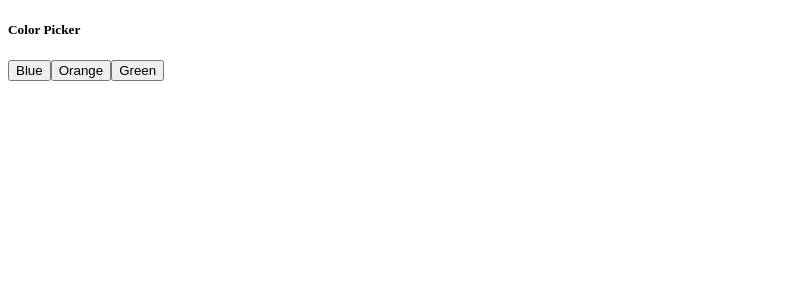
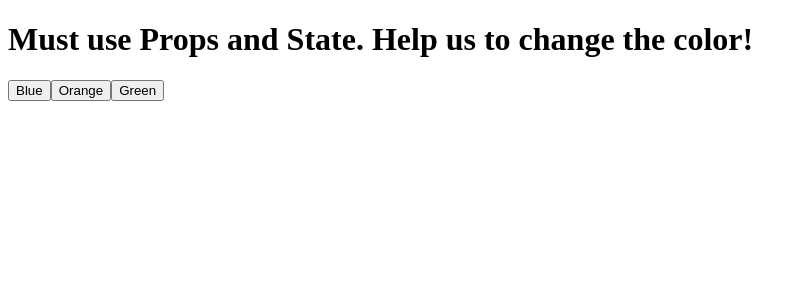
Before and after one commit to acciojob/passing-handler-prop-react-Satyam722, a React app: page / in a window 1280 px wide. Shown: the top 300 px of the page, without its empty margins (0-806 px from the left). Built offline with nearby package versions, Linux system fonts and the light colour scheme.

Commit message:
Update App.js

```diff
--- a/src/components/App.js
+++ b/src/components/App.js
@@ -1,60 +1,36 @@
-import React, { useState } from 'react';
-import ColourSelector from './ColourSelector';
-import Selection from './Selection';
+import React, { useState } from "react";
+import ColourSelector from "./ColourSelector";
+import Selection from "./Selection";
 
-function App() {
-  const [nextBackground, setNextBackground] = useState({ background: '' });
+export default function App() {
+  const [selectedColor, setSelectedColor] = useState("");
 
-  // Handler function passed as prop
-  const selectNextBackground = (background) => {
-    setNextBackground(background);
-  };
-
-  // Color configuration
-  const colourConfig = [
-    {
-      key: 'blue',
-      label: 'Blue',
-      classname: 'btn-blue',
-      background: 'rgb(34, 193, 195)'
-    },
-    {
-      key: 'orange',
-      label: 'Orange',
-      classname: 'btn-orange',
-      background: 'rgb(221, 112, 18)'
-    },
-    {
-      key: 'green',
-      label: 'Green',
-      classname: 'btn-green',
-      background: 'rgb(44, 209, 88)'
-    }
+  const config = [
+    { label: "Blue", value: "blue" },
+    { label: "Orange", value: "orange" },
+    { label: "Green", value: "green" }
   ];
 
   return (
-    <div id="master">
-      <h5 className="heading">Color Picker</h5>
+    <div className="App">
+      <h1>Must use Props and State. Help us to change the color!</h1>
 
-      {/* Buttons for color selection */}
-      <div className="row">
-        {colourConfig.map((config) => (
+      <div className="button-cont">
+        {config.map((colObj) => (
           <ColourSelector
-            key={config.key}
-            config={config}
-            selectNextBackground={selectNextBackground}
+            key={colObj.value}
+            config={colObj}
+            handleClick={setSelectedColor}
           />
         ))}
       </div>
 
-      {/* Three boxes that change color */}
-      <div className="row" id="children-wrapper">
-        <Selection selection={nextBackground} />
-        <Selection selection={nextBackground} />
-        <Selection selection={nextBackground} />
+      <div className="selection-cont">
+        {/* Three Selection Boxes */}
+        <Selection selectedColor={selectedColor} />
+        <Selection selectedColor={selectedColor} />
+        <Selection selectedColor={selectedColor} />
       </div>
     </div>
   );
 }
-
-export default App;
```
